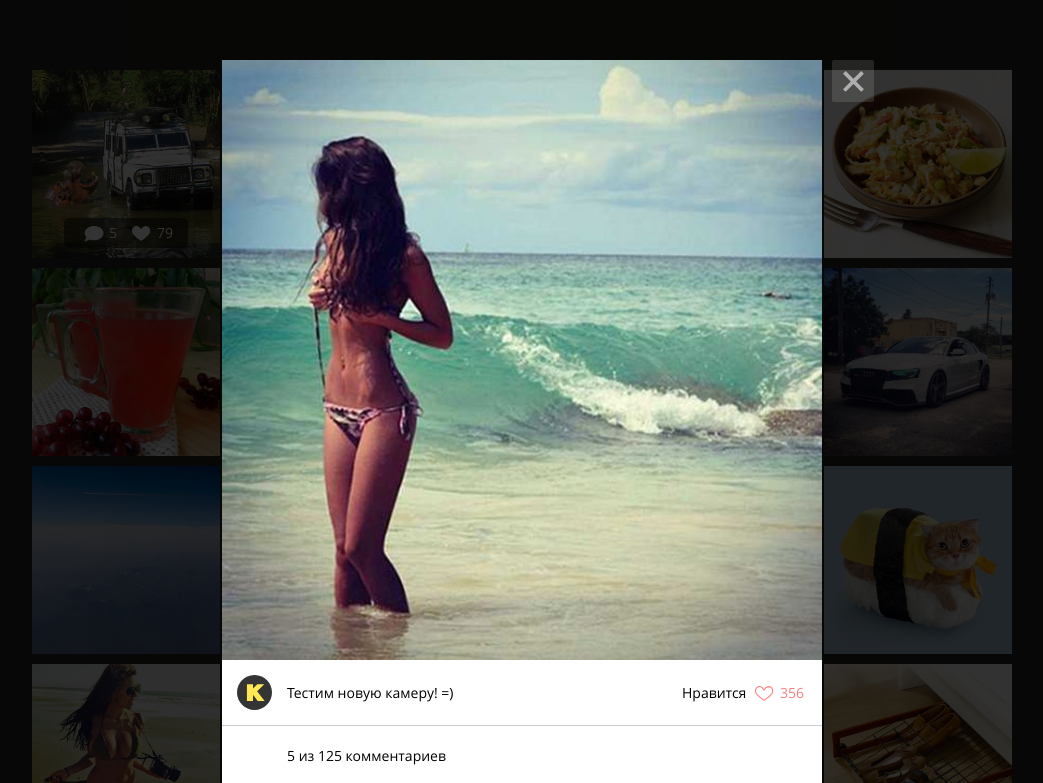
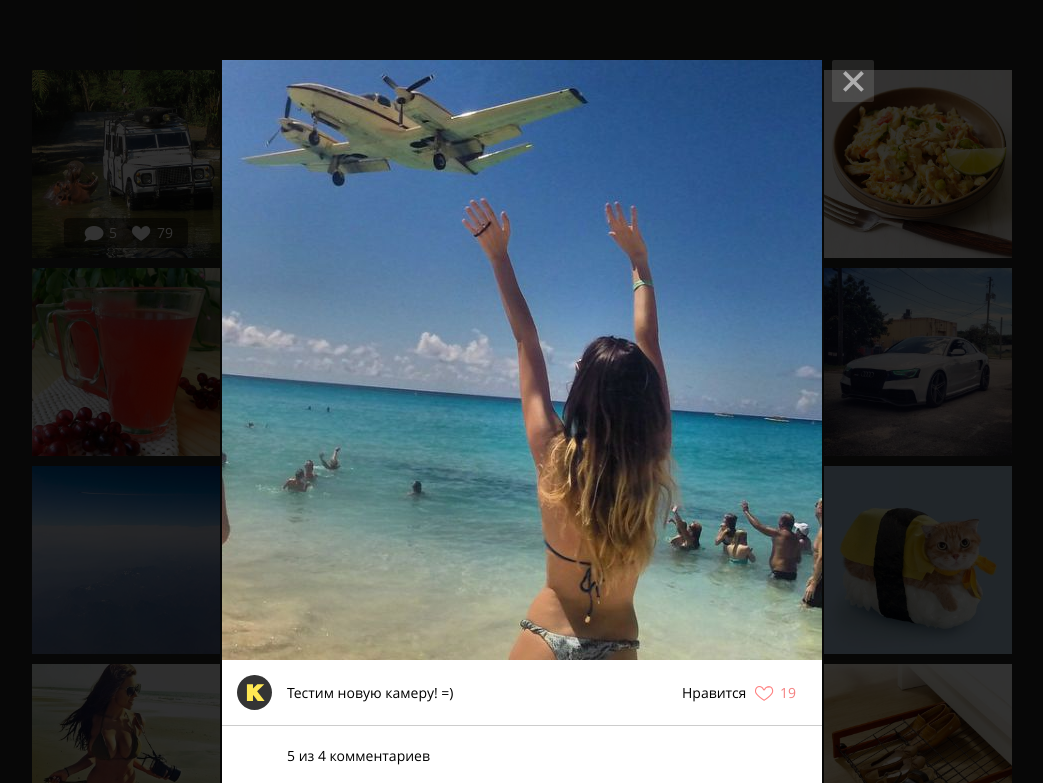
Before and after one commit to htmlacademy-javascript/1853857-kekstagram-25, a website with bundled scripts: page index.html in a window 1280 px wide. Both pictures are taken after a click on the link 244 px from the left and 164 px from the top of the page. Shown: the top 783 px of the page, without its empty margins (118-1161 px from the left). Built offline with nearby package versions, Linux system fonts and the light colour scheme.

Commit message:
Правда или действие-2

```diff
--- a/index.html
+++ b/index.html
@@ -138,7 +138,7 @@
 
         <!-- Просмотр изображения -->
         <div class="big-picture__img">
-          <img src="img/logo-background-3.jpg" alt="Девушка в купальнике" width="600" height="600">
+          <img class="big-picture__img--full" src="" alt="Девушка в купальнике" width="600" height="600">
         </div>
 
         <!-- Информация об изображении. Подпись, комментарии, количество лайков -->
--- a/js/form-validation.js
+++ b/js/form-validation.js
@@ -11,7 +11,6 @@ const MAX_HASHTAG_NUMBERS = 5;
 function onHashTagInputValid() {
   const hashTagArray = hashtagsInput.value.toLowerCase().trim().split(' ');
   const uniqueHashTagArray = new Set(hashTagArray);
-
 
   if (hashTagArray.length > MAX_HASHTAG_NUMBERS) {
     hashtagsInput.setCustomValidity(`Хэш-тегов не должно быть больше чем ${MAX_HASHTAG_NUMBERS}`);
@@ -32,12 +31,9 @@ function onHashTagInputValid() {
       hashtagsInput.setCustomValidity('');
     }
   });
-
   hashtagsInput.reportValidity();
 }
-
 hashtagsInput.addEventListener('input', onHashTagInputValid);
-
 
 form.addEventListener('submit', (evt) => {
   evt.preventDefault();
--- a/js/rendering.js
+++ b/js/rendering.js
@@ -23,6 +23,12 @@ const onPictureElementClick = (evt) => {
   bigPicture.classList.remove('hidden');
   offScroll.classList.add('modal-open');
   document.addEventListener('keydown', onFullPictureEscClose);
+  thumbnailDrawing.forEach(({ url, likes, comments }) => {
+    bigPicture.querySelector('.big-picture__img--full').src = url;
+    bigPicture.querySelector('.likes-count').textContent = likes;
+    bigPicture.querySelector('.comments-count').textContent = comments.length;
+  });
+
 };
 
 thumbnailDrawing.forEach(({ url, likes, comments }) => {
```
